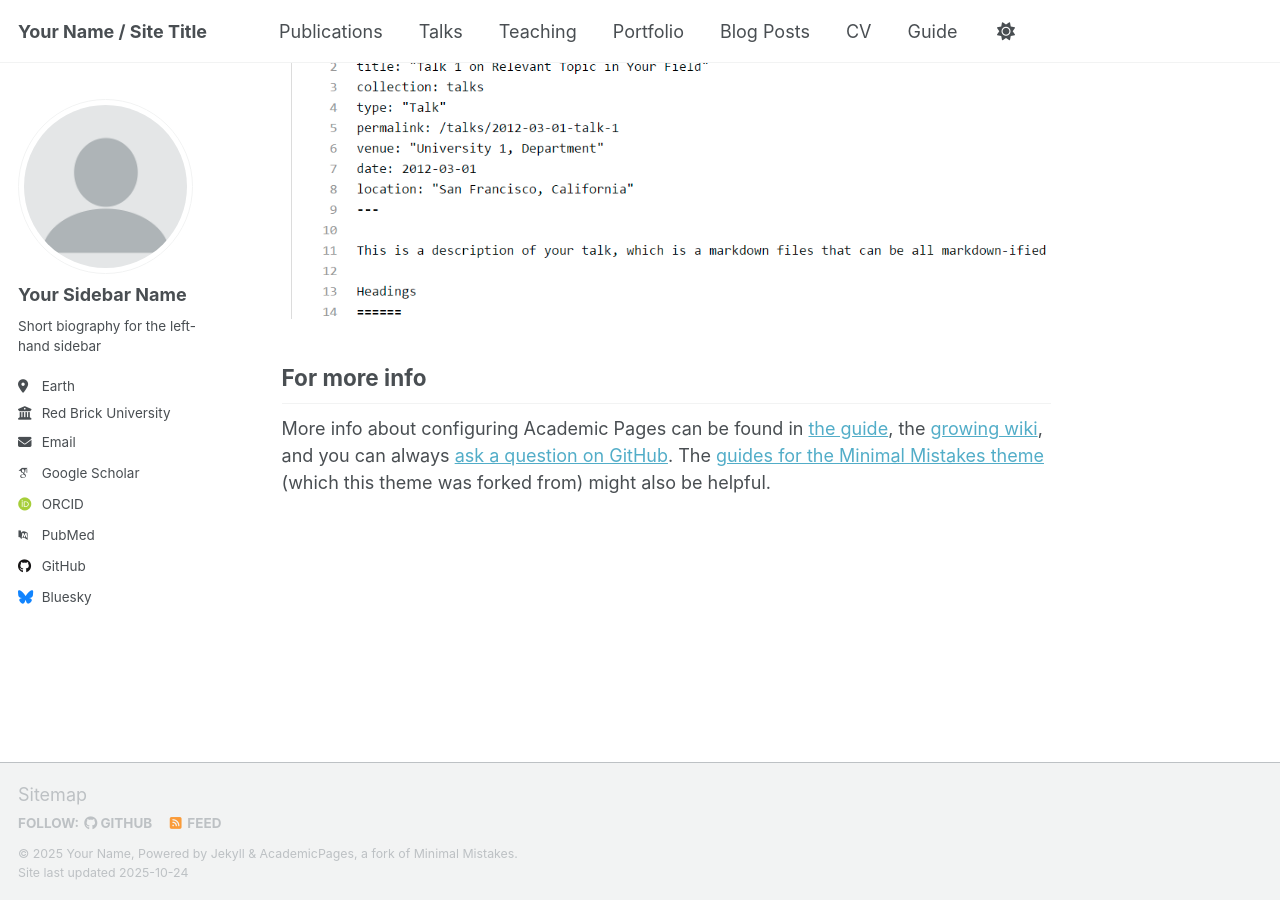
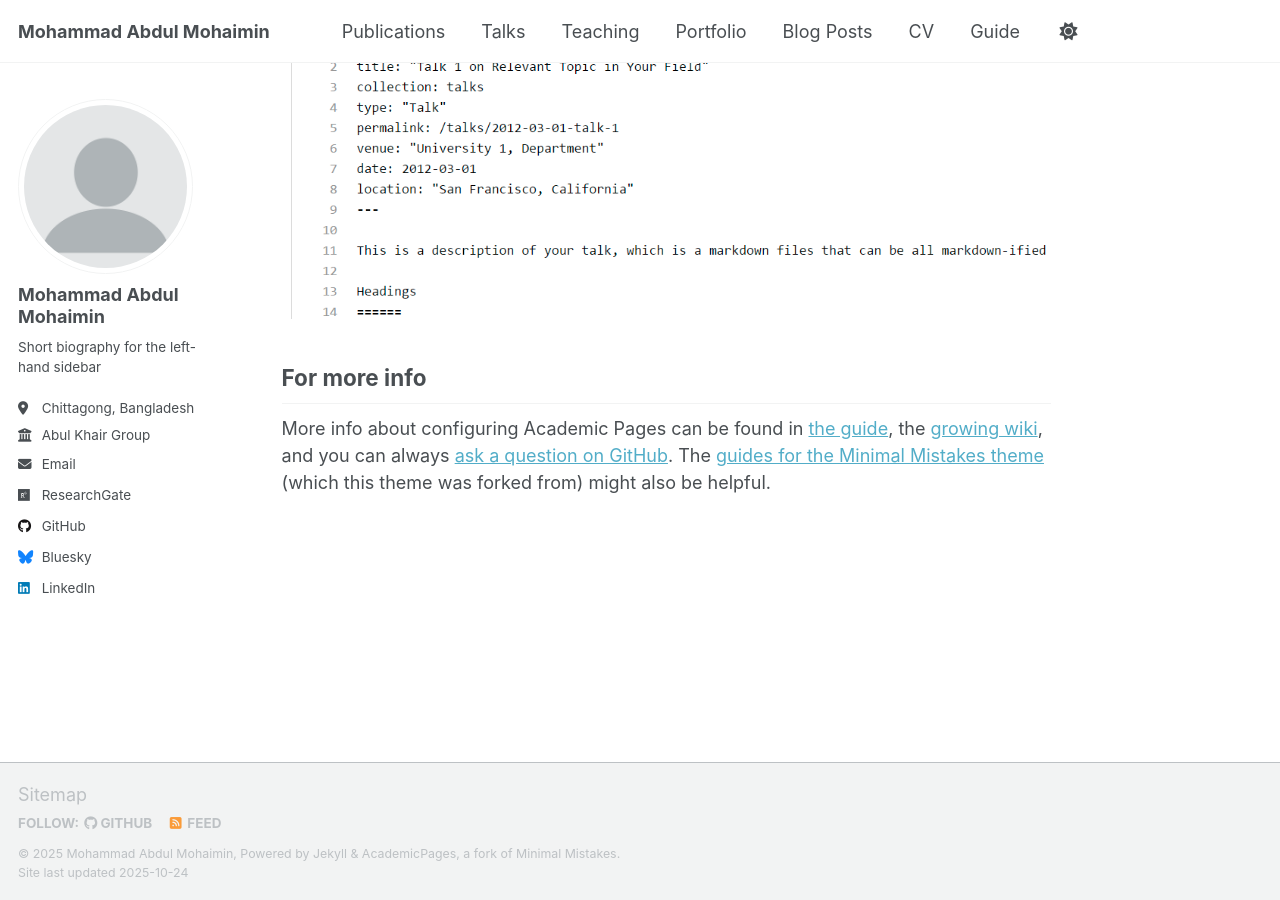
Before and after one commit to mohaimin-rafi/mohaimin-rafi.github.io, a Jekyll site: the page built from _pages/about.md, in a window 1280 px wide and 900 px high, scrolled down 2880 px. Built offline with Jekyll 4.4.1, drawn with Linux system fonts in a browser that asks for light colours; some web fonts are replaced; a script that is not in the unit is left out.

Commit message:
Update personal details in _config.yml
Updated personal information including name, location, employer, email, and social media links.

```diff
--- a/_config.yml
+++ b/_config.yml
@@ -9,11 +9,11 @@
 # Basic Site Settings
 locale                   : "en-US"
 site_theme               : "default" # Currently available options are "default", "air"
-title                    : "Your Name / Site Title"
+title                    : "Mohammad Abdul Mohaimin"
 title_separator          : "-"
-name                     : &name "Your Name"
-description              : &description "Your Name's academic portfolio"   # Update this with a general description of your site, this is the default if not overridden by a page
-url                      : https://academicpages.github.io # The base hostname & protocol for your site e.g. "https://[your GitHub username].github.io",
+name                     : &name "Mohammad Abdul Mohaimin"
+description              : &description "My protfolio"   # Update this with a general description of your site, this is the default if not overridden by a page
+url                      : https://mohaimin-rafi.github.io # The base hostname & protocol for your site e.g. "https://[your GitHub username].github.io",
                                                            # or if you already have some other page hosted on Github then use "https://[your GitHub username].github.io/[Your Repo Name]"
 baseurl                  : "" # the subpath of your site, e.g. "/blog"
 repository               : "academicpages/academicpages.github.io"
@@ -24,31 +24,31 @@
 author:
   # Biographic information
   avatar           : "profile.png"
-  name             : "Your Sidebar Name"
+  name             : "Mohammad Abdul Mohaimin"
   pronouns         : # example: "she/her"
   bio              : "Short biography for the left-hand sidebar"
-  location         : "Earth"
-  employer         : "Red Brick University"
+  location         : "Chittagong, Bangladesh"
+  employer         : "Abul Khair Group"
   uri              : # URL
-  email            : "none@example.org"
+  email            : "abdulmohaimin038@gmail.com"
 
   # Academic websites
   academia         : # URL
   arxiv            : # URL - Update with the correct link to your profile
-  googlescholar    : "https://scholar.google.com/citations?user=PS_CX0AAAAAJ"
+  googlescholar    : #
   inspire-hep      : # URL
   impactstory      : # URL
-  orcid            : "https://orcid.org/yourorcidurl"
+  orcid            : #
   semantic         : # URL
-  pubmed           : "https://www.ncbi.nlm.nih.gov/pubmed/?term=john+snow"
-  researchgate     : # URL
+  pubmed           : #
+  researchgate     : "researchgate.net/profile/Mohammad-Abdul-Mohaimin-2/"
   scopus           : # URL
 
   # Repositories and software development
   bitbucket        : # Username - Update with your username on the site
   codepen          : # Username
   dribbble         : # Username
-  github           : "academicpages"
+  github           : "mohaimin-rafi"
   kaggle           : # Username
   stackoverflow    : # User number or user number and name (i.e., use "1" or "1/jeff-atwood")
 
@@ -63,7 +63,7 @@
   keybase          : # Username
   instagram        : # Username
   lastfm           : # Username
-  linkedin         : # Username
+  linkedin         : "https://www.linkedin.com/in/rafi038/"
   mastodon         : # URL
   medium           : # URL
   pinterest        : # Username
```
